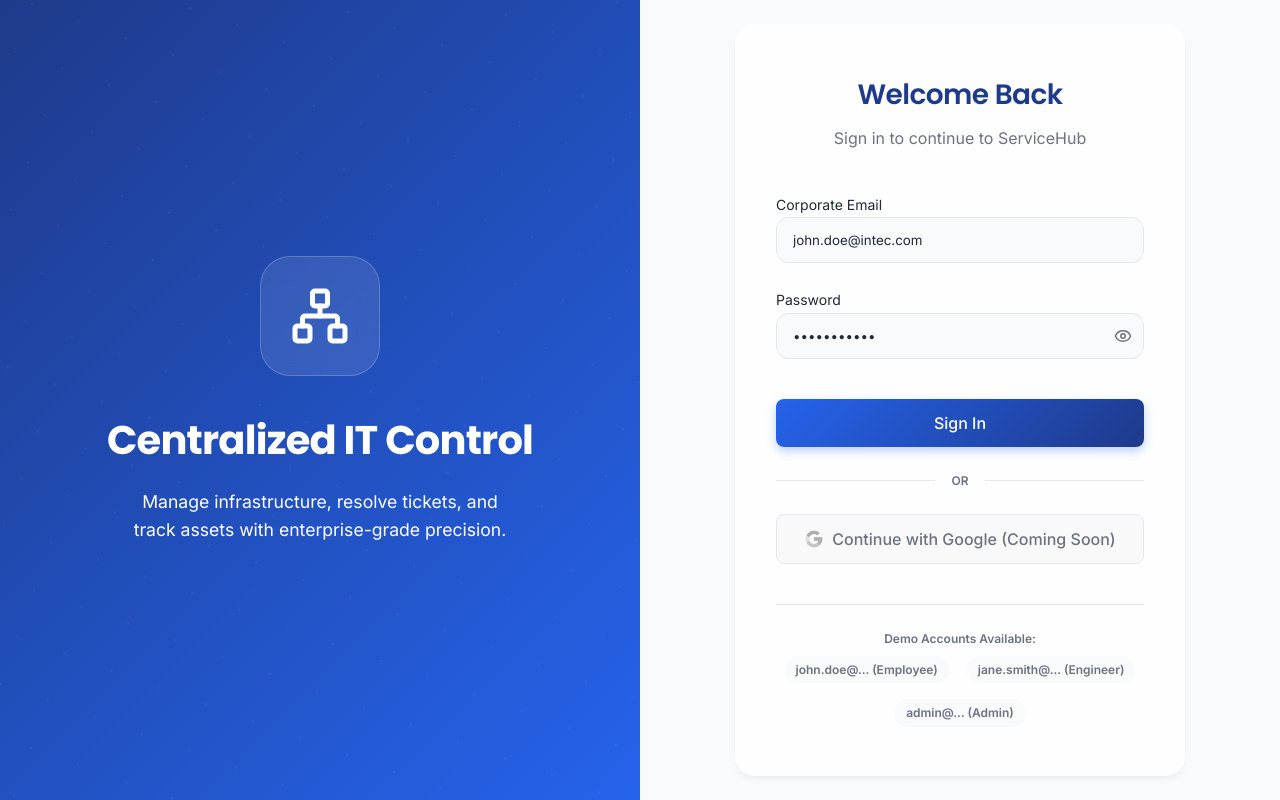
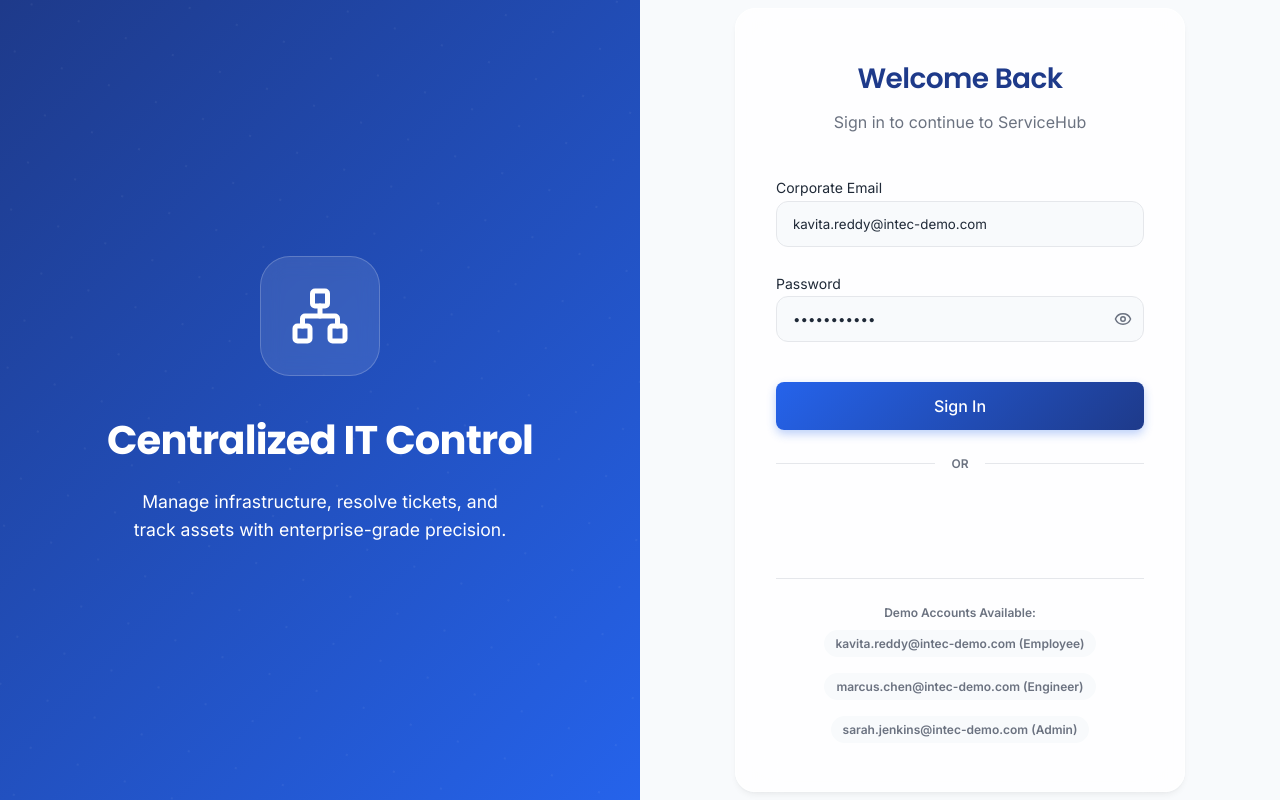
Before and after one commit to AnantSoni360/Intec-ServiceHub, a React (Vite) app in the folder frontend/: page /login in a window 1280 px wide. Built offline with nearby package versions, Linux system fonts and the light colour scheme.

Commit message:
fix: integrate AssignAssetModal and real GoogleLogin button

```diff
--- a/frontend/src/pages/Assets.jsx
+++ b/frontend/src/pages/Assets.jsx
@@ -3,6 +3,7 @@
 import { motion, AnimatePresence } from 'framer-motion';
 import { Link } from 'react-router-dom';
 import AssetSidePanel from '../components/AssetSidePanel';
+import AssignAssetModal from '../components/AssignAssetModal';
 import jsPDF from 'jspdf';
 import 'jspdf-autotable';
 
@@ -23,6 +24,7 @@
   const [showAddModal, setShowAddModal] = useState(false);
   const [newAsset, setNewAsset] = useState({ name: '', type: 'Laptop', serialNumber: '' });
   const [users, setUsers] = useState([]);
+  const [assetToAssign, setAssetToAssign] = useState(null);
 
   const [selectedAsset, setSelectedAsset] = useState(null);
   const [activeMenuId, setActiveMenuId] = useState(null);
@@ -353,10 +355,7 @@
                 onMouseEnter={e => e.target.style.backgroundColor = 'var(--color-light-gray)'}
                 onMouseLeave={e => e.target.style.backgroundColor = 'transparent'}
                 onClick={() => {
-                  const newUserId = window.prompt("Enter User ID to assign (leave blank to unassign):", a.assignedTo || "");
-                  if (newUserId !== null) {
-                    updateAssetAssignment(a.id, newUserId || null);
-                  }
+                  setAssetToAssign(a);
                   setActiveMenuId(null);
                 }}
               >
@@ -697,6 +696,18 @@
         getTypeIcon={getTypeIcon}
         users={users}
       />
+
+      {assetToAssign && (
+        <AssignAssetModal
+          asset={assetToAssign}
+          users={users}
+          onClose={() => setAssetToAssign(null)}
+          onAssign={(assetId, userId) => {
+            updateAssetAssignment(assetId, userId);
+            setAssetToAssign(null);
+          }}
+        />
+      )}
     </motion.div>
   );
 };
--- a/frontend/src/pages/Login.jsx
+++ b/frontend/src/pages/Login.jsx
@@ -2,9 +2,10 @@
 import { motion } from 'framer-motion';
 import { useNavigate } from 'react-router-dom';
 import { Network, Eye, EyeOff } from 'lucide-react';
+import { GoogleLogin } from '@react-oauth/google';
 
 const Login = ({ onLogin }) => {
-  const [email, setEmail] = useState('john.doe@intec.com');
+  const [email, setEmail] = useState('kavita.reddy@intec-demo.com');
   const [password, setPassword] = useState('password123');
   const [showPassword, setShowPassword] = useState(false);
   const [error, setError] = useState('');
@@ -173,28 +174,25 @@
           </div>
 
           <div style={{ display: 'flex', justifyContent: 'center' }}>
-            <button
-              type="button"
-              className="btn btn-outline"
-              disabled
-              style={{ width: '100%', padding: '0.875rem', fontSize: '1rem', display: 'flex', alignItems: 'center', justifyContent: 'center', gap: '0.5rem', borderColor: 'var(--color-gray-border)', color: 'var(--color-text-muted)', backgroundColor: 'rgba(0,0,0,0.02)', cursor: 'not-allowed' }}
-            >
-              <svg xmlns="http://www.w3.org/2000/svg" viewBox="0 0 48 48" width="20px" height="20px" style={{ filter: 'grayscale(100%)', opacity: 0.5 }}>
-                <path fill="#FFC107" d="M43.611,20.083H42V20H24v8h11.303c-1.649,4.657-6.08,8-11.303,8c-6.627,0-12-5.373-12-12c0-6.627,5.373-12,12-12c3.059,0,5.842,1.154,7.961,3.039l5.657-5.657C34.046,6.053,29.268,4,24,4C12.955,4,4,12.955,4,24c0,11.045,8.955,20,20,20c11.045,0,20-8.955,20-20C44,22.659,43.862,21.35,43.611,20.083z" />
-                <path fill="#FF3D00" d="M6.306,14.691l6.571,4.819C14.655,15.108,18.961,12,24,12c3.059,0,5.842,1.154,7.961,3.039l5.657-5.657C34.046,6.053,29.268,4,24,4C16.318,4,9.656,8.337,6.306,14.691z" />
-                <path fill="#4CAF50" d="M24,44c5.166,0,9.86-1.977,13.409-5.192l-6.19-5.238C29.211,35.091,26.715,36,24,36c-5.202,0-9.619-3.317-11.283-7.946l-6.522,5.025C9.505,39.556,16.227,44,24,44z" />
-                <path fill="#1976D2" d="M43.611,20.083H42V20H24v8h11.303c-0.792,2.237-2.231,4.166-4.087,5.571c0.001-0.001,0.002-0.001,0.003-0.002l6.19,5.238C36.971,39.205,44,34,44,24C44,22.659,43.862,21.35,43.611,20.083z" />
-              </svg>
-              Continue with Google (Coming Soon)
-            </button>
+            <div style={{ display: 'flex', justifyContent: 'center', width: '100%' }}>
+              <GoogleLogin
+                onSuccess={handleGoogleSuccess}
+                onError={() => setError('Google Authentication Failed.')}
+                useOneTap
+                theme="outline"
+                size="large"
+                shape="rectangular"
+                width="100%"
+              />
+            </div>
           </div>
 
           <div style={{ marginTop: '2.5rem', paddingTop: '1.5rem', borderTop: '1px solid var(--color-gray-border)', fontSize: '0.75rem', color: 'var(--color-text-muted)', textAlign: 'center' }}>
             <p style={{ marginBottom: '0.5rem', fontWeight: '600' }}>Demo Accounts Available:</p>
             <div style={{ display: 'flex', justifyContent: 'center', gap: '1rem', flexWrap: 'wrap' }}>
-              <span className="badge badge-neutral">john.doe@... (Employee)</span>
-              <span className="badge badge-neutral">jane.smith@... (Engineer)</span>
-              <span className="badge badge-neutral">admin@... (Admin)</span>
+              <span className="badge badge-neutral">kavita.reddy@intec-demo.com (Employee)</span>
+              <span className="badge badge-neutral">marcus.chen@intec-demo.com (Engineer)</span>
+              <span className="badge badge-neutral">sarah.jenkins@intec-demo.com (Admin)</span>
             </div>
           </div>
         </motion.div>
```
